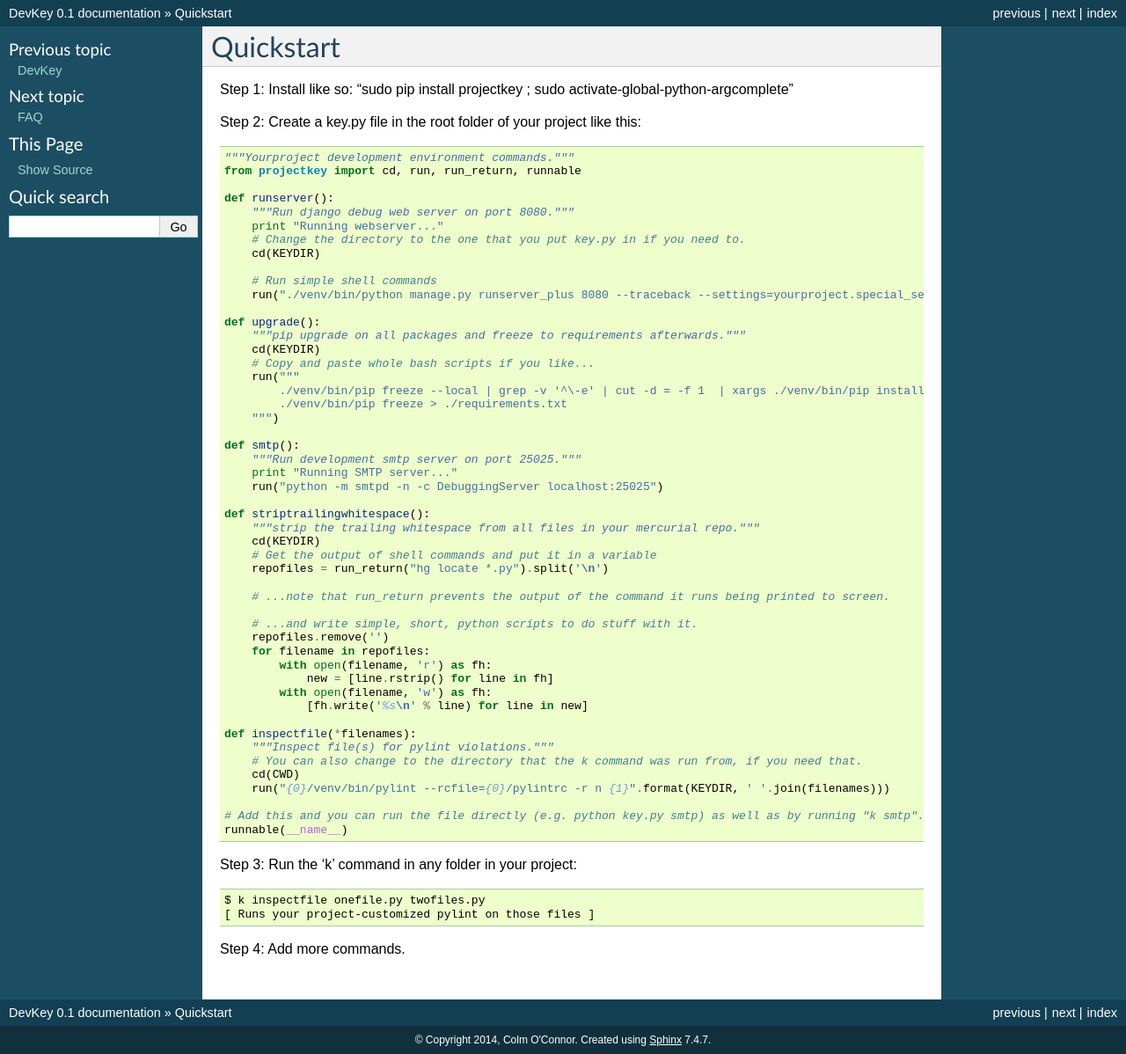
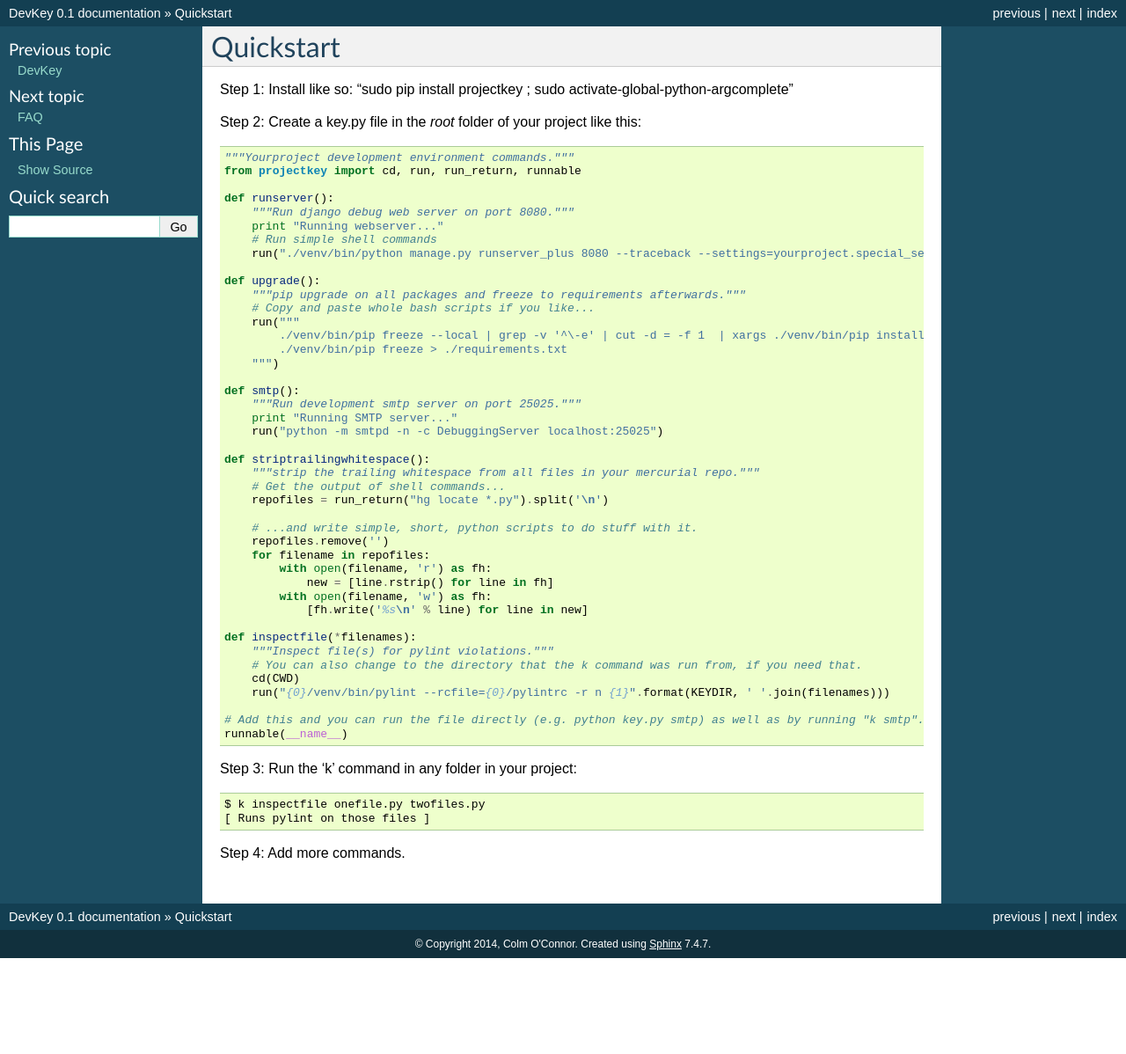
Before and after one commit to crdoconnor/devkey, a Sphinx documentation site: the page built from docs/quickstart.rst, in a window 1280 px wide. Shown: the whole page at 88% size. Built offline with Sphinx 7.4.7, drawn with Linux system fonts in a browser that asks for light colours; after the commit the page ends 1089 px from its top, so only the background shows below that.

Commit message:
Version 0.4: Fixed argument parsing bug, added some comments and made the project auto change directory to the KEYDIR by default.

```diff
--- a/docs/quickstart.rst
+++ b/docs/quickstart.rst
@@ -3,7 +3,7 @@ Quickstart
 
 Step 1: Install like so: "sudo pip install projectkey ; sudo activate-global-python-argcomplete"
 
-Step 2: Create a key.py file in the root folder of your project like this::
+Step 2: Create a key.py file in the *root* folder of your project like this::
 
     """Yourproject development environment commands."""
     from projectkey import cd, run, run_return, runnable
@@ -11,15 +11,11 @@ Step 2: Create a key.py file in the root folder of your project like this::
     def runserver():
         """Run django debug web server on port 8080."""
         print "Running webserver..."
-        # Change the directory to the one that you put key.py in if you need to.
-        cd(KEYDIR)
-
         # Run simple shell commands
         run("./venv/bin/python manage.py runserver_plus 8080 --traceback --settings=yourproject.special_settings")
 
     def upgrade():
         """pip upgrade on all packages and freeze to requirements afterwards."""
-        cd(KEYDIR)
         # Copy and paste whole bash scripts if you like...
         run("""
             ./venv/bin/pip freeze --local | grep -v '^\-e' | cut -d = -f 1  | xargs ./venv/bin/pip install -U
@@ -33,11 +29,8 @@ Step 2: Create a key.py file in the root folder of your project like this::
 
     def striptrailingwhitespace():
         """strip the trailing whitespace from all files in your mercurial repo."""
-        cd(KEYDIR)
-        # Get the output of shell commands and put it in a variable
+        # Get the output of shell commands...
         repofiles = run_return("hg locate *.py").split('\n')
-
-        # ...note that run_return prevents the output of the command it runs being printed to screen.
 
         # ...and write simple, short, python scripts to do stuff with it.
         repofiles.remove('')
@@ -59,6 +52,6 @@ Step 2: Create a key.py file in the root folder of your project like this::
 Step 3: Run the 'k' command in any folder in your project::
 
     $ k inspectfile onefile.py twofiles.py
-    [ Runs your project-customized pylint on those files ]
+    [ Runs pylint on those files ]
 
 Step 4: Add more commands.
--- a/projectkey/__init__.py
+++ b/projectkey/__init__.py
@@ -4,7 +4,7 @@
 import k_runner, interpreter, os, subprocess, sys
 
 # The version as used in the setup.py and the docs conf.py
-__version__ = "0.3"
+__version__ = "0.4"
 
 cli = interpreter.cli_interface
 cd = os.chdir
```
Also changed, not shown: CHANGES.txt (+9 -1 lines), README.rst (+1 -6 lines), 1 other file.
